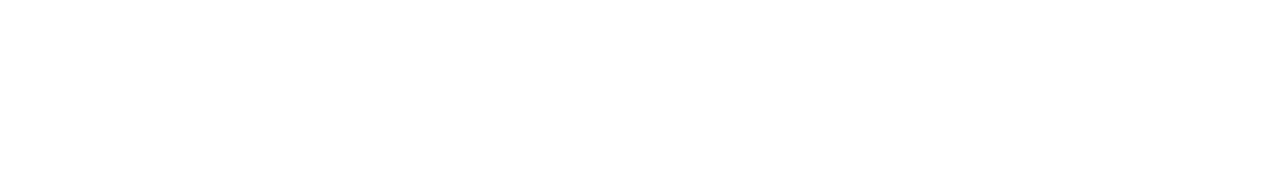
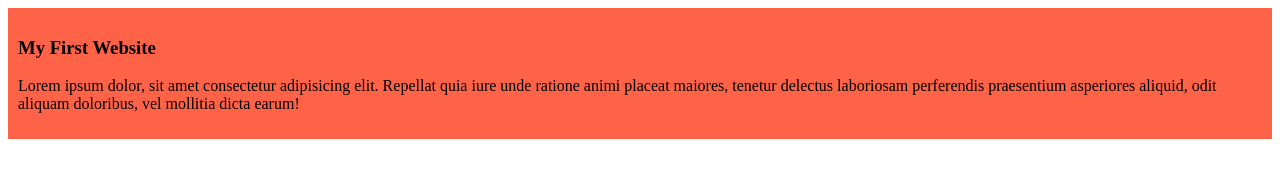
Before and after one commit to Abu-Aman/my-simple-website, a plain HTML site: page index.html in a window 1280 px wide. Drawn offline with Linux system fonts and the light colour scheme.

Commit message:
added the first blog

```diff
--- a/index.html
+++ b/index.html
@@ -4,8 +4,13 @@
     <meta charset="UTF-8">
     <meta name="viewport" content="width=, initial-scale=1.0">
     <title>My simple Website</title>
+    <link rel="stylesheet" href="styles/blog.css">
 </head>
 <body>
+    <div>
 
+        <h3>My First Website</h3>
+        <p>Lorem ipsum dolor, sit amet consectetur adipisicing elit. Repellat quia iure unde ratione animi placeat maiores, tenetur delectus laboriosam perferendis praesentium asperiores aliquid, odit aliquam doloribus, vel mollitia dicta earum!</p>
+    </div>
 </body>
 </html>
--- /dev/null
+++ b/styles/blog.css
@@ -0,0 +1,5 @@
+div{
+
+    background-color: tomato;
+    padding: 10px;
+}
```
